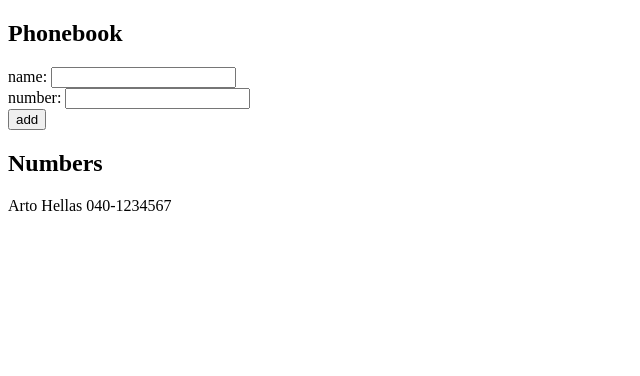
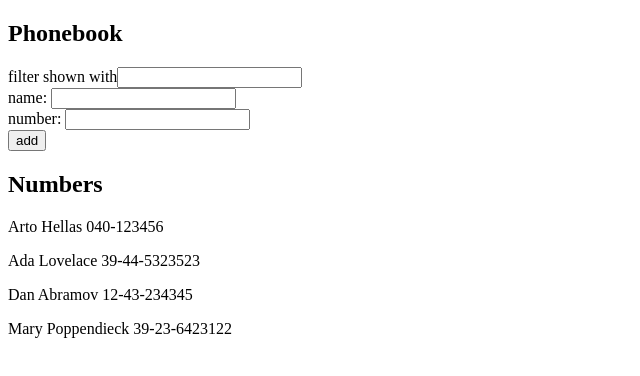
Before and after one commit to epessine/fullstackopen-exercises, a React (Create React App) app in the folder part1-2/phonebook/: page / in a window 1280 px wide. Shown: the top 376 px of the page, without its empty margins (0-640 px from the left). Built offline with nearby package versions, Linux system fonts and the light colour scheme; the HTML template or start-up script is replaced by a standard one.

Commit message:
Exercise 2.9

```diff
--- a/part1-2/phonebook/src/App.js
+++ b/part1-2/phonebook/src/App.js
@@ -2,10 +2,14 @@ import React, { useState } from 'react';
 
 const App = () => {
   const [ persons, setPersons ] = useState([
-    { name: 'Arto Hellas', number: '040-1234567' }
+    { name: 'Arto Hellas', number: '040-123456' },
+    { name: 'Ada Lovelace', number: '39-44-5323523' },
+    { name: 'Dan Abramov', number: '12-43-234345' },
+    { name: 'Mary Poppendieck', number: '39-23-6423122' }
   ]);
   const [ newName, setNewName ] = useState('');
   const [ newNumber, setNewNumber ] = useState('');
+  const [ newSearch, setNewSearch ] = useState('');
 
   const handleNameChange = e => {
     setNewName(e.target.value);
@@ -14,6 +18,14 @@ const App = () => {
   const handleNumberChange = e => {
     setNewNumber(e.target.value);
   }
+
+  const handleSearchChange = e => {
+    setNewSearch(e.target.value.toLowerCase());
+  }
+
+  const personsToShow = newSearch
+    ? persons.filter(person => person.name.toLowerCase().indexOf(newSearch) !== -1)
+    : persons;
 
   const handleSubmit = e => {
     e.preventDefault();
@@ -28,6 +40,9 @@ const App = () => {
   return (
     <div>
       <h2>Phonebook</h2>
+      <div>
+          filter shown with<input value={newSearch} onChange={handleSearchChange} />
+        </div>
       <form onSubmit={handleSubmit}>
         <div>
           name: <input value={newName} onChange={handleNameChange} />
@@ -40,7 +55,7 @@ const App = () => {
         </div>
       </form>
       <h2>Numbers</h2>
-      {persons.map(person =>
+      {personsToShow.map(person =>
         <p>{person.name} {person.number}</p>
       )}
     </div>
```
